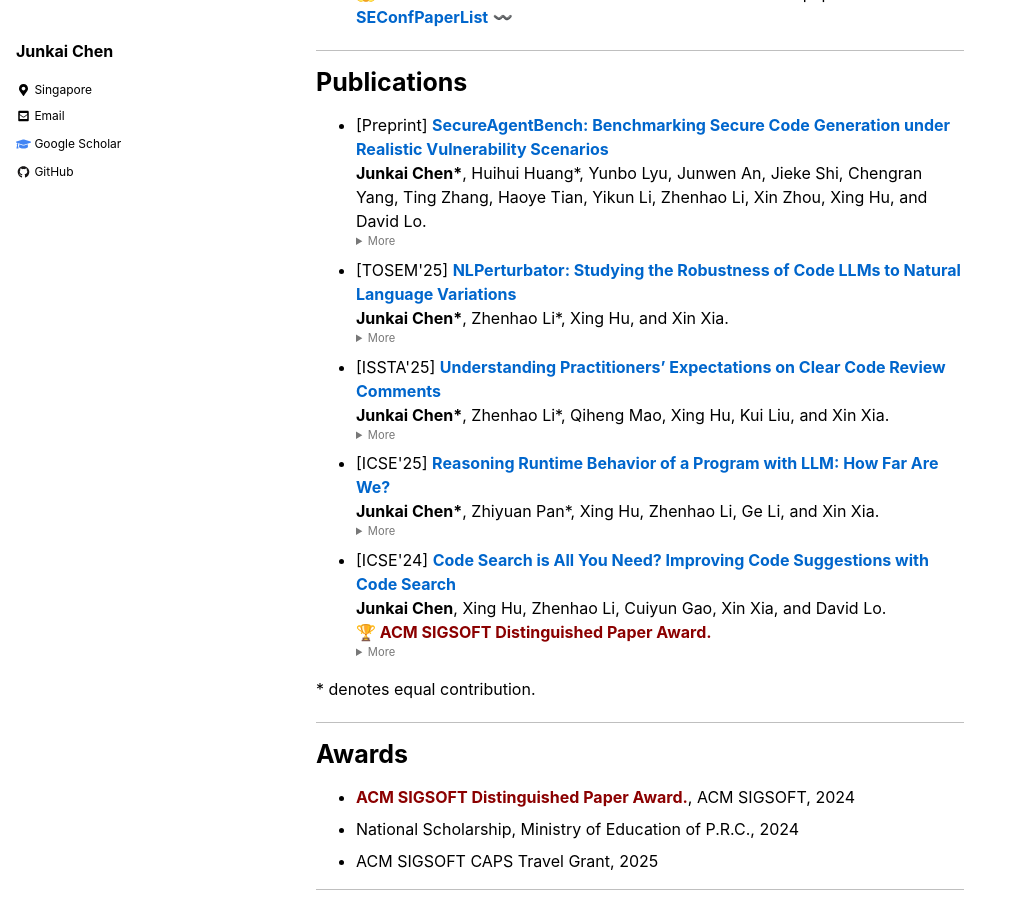
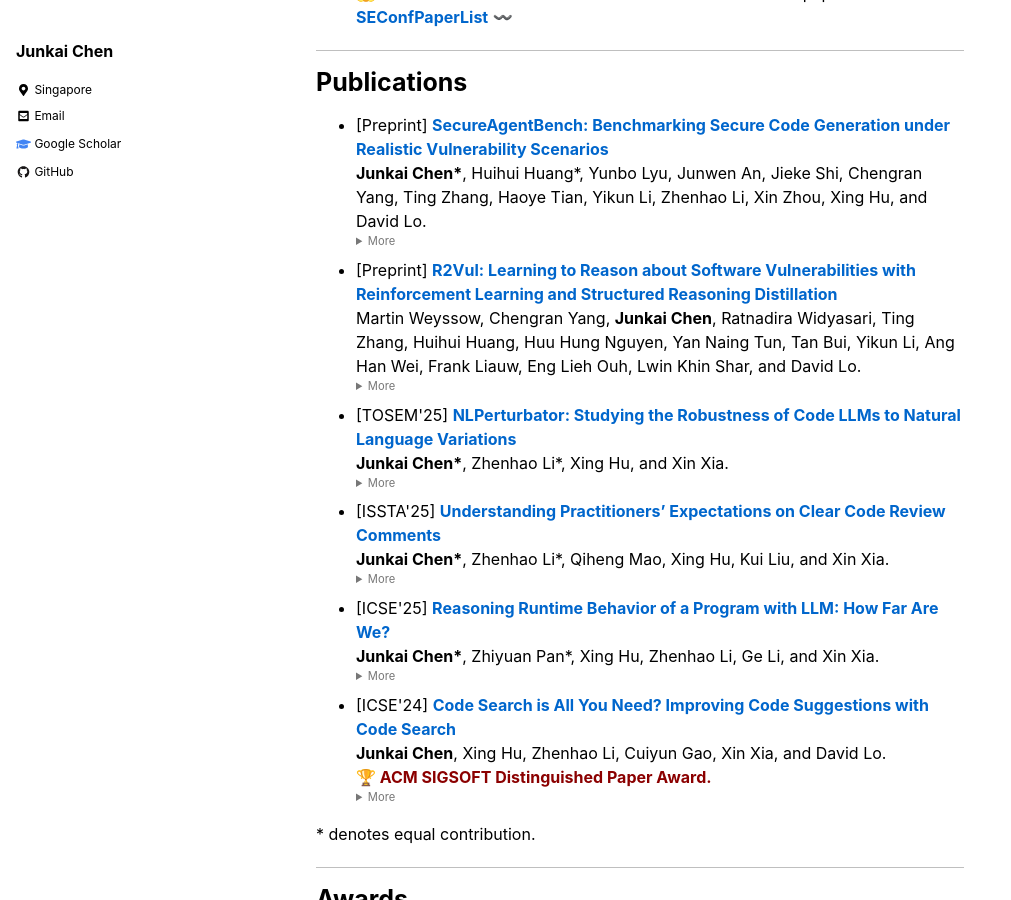
Before and after one commit to chen-junkai/chen-junkai.github.io, a Jekyll site: the page built from index.md, in a window 1280 px wide and 900 px high, scrolled down 582 px. Shown: the whole window, without its empty margins (0-1011 px from the left). Built offline with Jekyll 4.4.1, drawn with Linux system fonts in a browser that asks for light colours; nearby versions of some CDN libraries.

Commit message:
Update index.md with R2Vul paper details
Added details and links for the R2Vul paper, including authors and a summary.

```diff
--- a/index.md
+++ b/index.md
@@ -31,6 +31,15 @@
     TLDR: First secure coding benchmark for vibe coding. <br/>
     📄 <a href="https://www.arxiv.org/pdf/2509.22097" target="_blank">PDF</a>
     | 💻 <a href="" target="_blank">Code: TBD</a>
+  </details>
+
+- [Preprint] [**R2Vul: Learning to Reason about Software Vulnerabilities with Reinforcement Learning and Structured Reasoning Distillation**](https://arxiv.org/abs/2504.04699)\
+  Martin Weyssow, Chengran Yang, **Junkai Chen**, Ratnadira Widyasari, Ting Zhang, Huihui Huang, Huu Hung Nguyen, Yan Naing Tun, Tan Bui, Yikun Li, Ang Han Wei, Frank Liauw, Eng Lieh Ouh, Lwin Khin Shar, and David Lo.
+  <details style="font-size: 0.7rem; color: #777;">
+    <summary>More</summary>
+    TLDR: Reasoning for vulnerability detection. <br/>
+    📄 <a href="https://arxiv.org/pdf/2504.04699" target="_blank">PDF</a>
+    | 💻 <a href="https://github.com/martin-wey/R2Vul" target="_blank">Code</a>
   </details>
 
 - [TOSEM\'25] [**NLPerturbator: Studying the Robustness of Code LLMs to Natural Language Variations**](https://dl.acm.org/doi/10.1145/3745764)\
```
